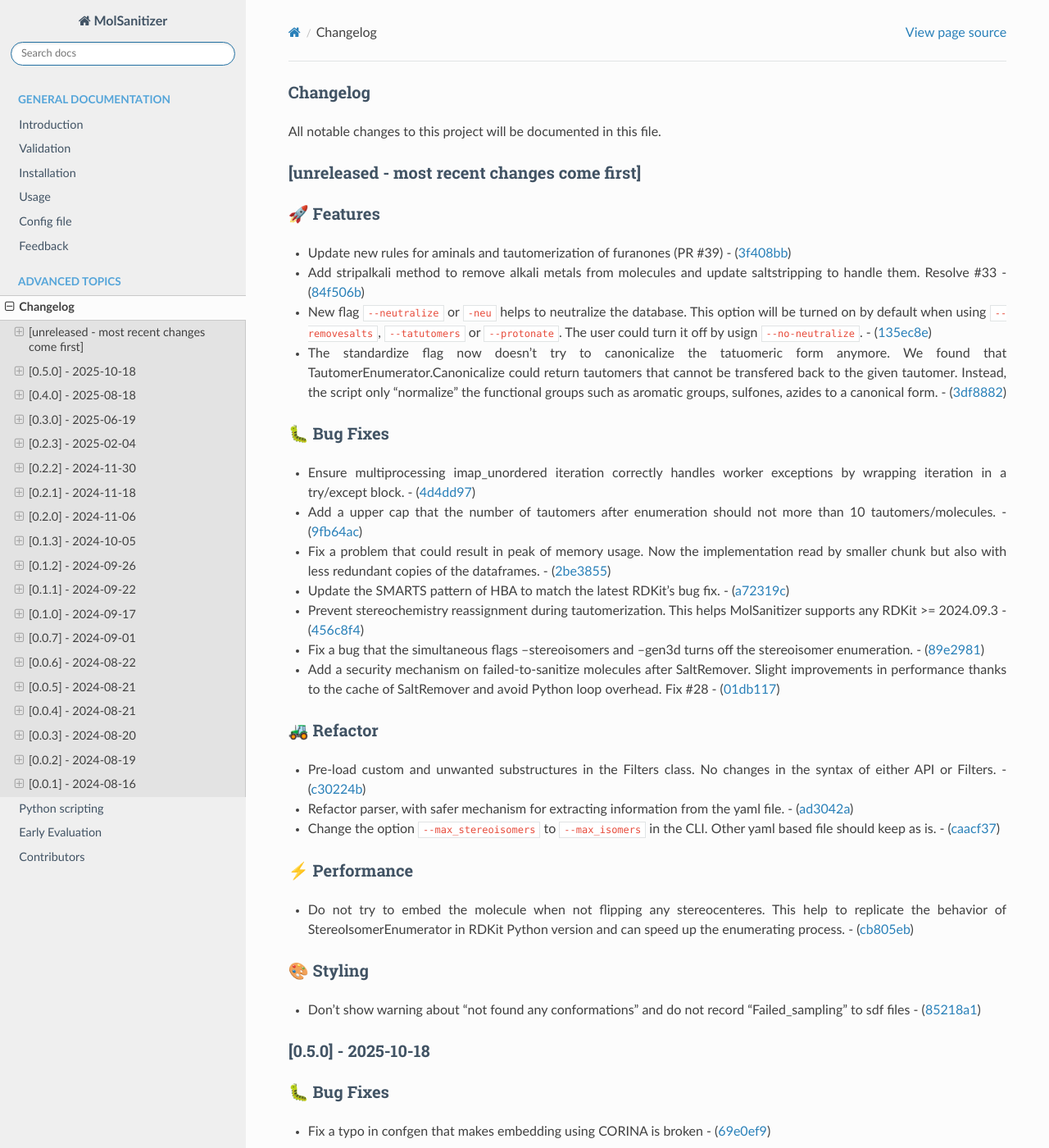
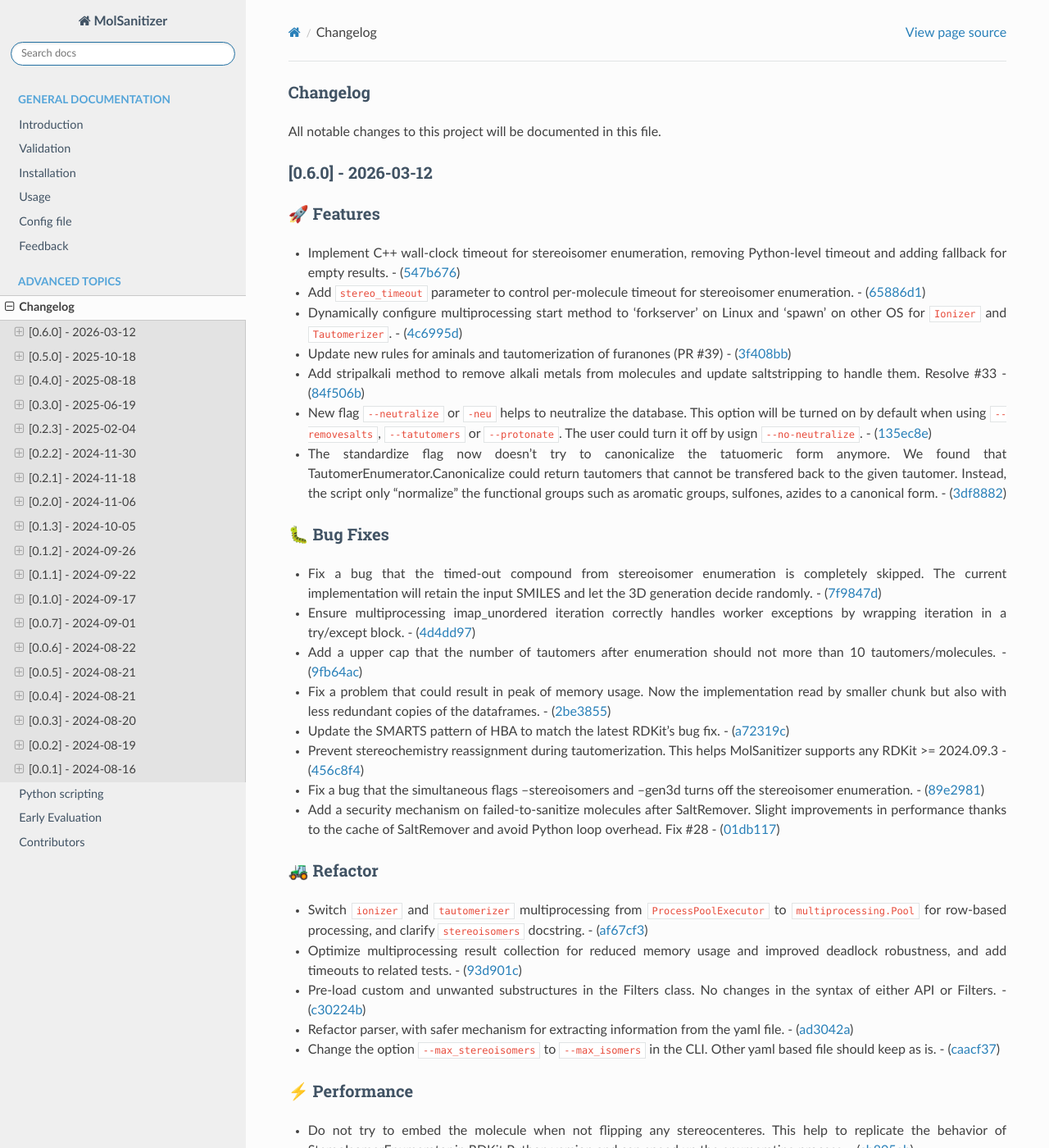
Before and after one commit to phonglam3103/msani-readthedocs, a Sphinx documentation site: the page built from docs/source/changes.rst, in a window 1280 px wide and 1400 px high. Shown: the whole window at 82% size. Built offline with Sphinx 7.4.7 and the Read the Docs theme 3.1.0, drawn with Linux system fonts in a browser that asks for light colours; formulas are drawn with MathJax 3.

Commit message:
Update changes.rst from the software repository

```diff
--- a/docs/source/changes.rst
+++ b/docs/source/changes.rst
@@ -3,12 +3,22 @@ Changelog
 
 All notable changes to this project will be documented in this file.
 
-[unreleased - most recent changes come first]
----------------------------------------------
+[0.6.0] - 2026-03-12
+--------------------
 
 🚀 Features
 ~~~~~~~~~~~
 
+-  Implement C++ wall-clock timeout for stereoisomer enumeration,
+   removing Python-level timeout and adding fallback for empty results.
+   -
+   (`547b676 <https://github.com/phonglam3103/MolSanitizer/commit/547b6765d79d4e56f65d9ce29eb2e632dc1afe9e>`__)
+-  Add ``stereo_timeout`` parameter to control per-molecule timeout for
+   stereoisomer enumeration. -
+   (`65886d1 <https://github.com/phonglam3103/MolSanitizer/commit/65886d1c3e6b2acf99ae769866479a0c1ebeaaed>`__)
+-  Dynamically configure multiprocessing start method to ‘forkserver’ on
+   Linux and ‘spawn’ on other OS for ``Ionizer`` and ``Tautomerizer``. -
+   (`4c6995d <https://github.com/phonglam3103/MolSanitizer/commit/4c6995db87dda466bcd7a7710f920e390bba3170>`__)
 -  Update new rules for aminals and tautomerization of furanones (PR
    #39) -
    (`3f408bb <https://github.com/phonglam3103/MolSanitizer/commit/3f408bbb716a536a44536974aa38b49d5d6b6985>`__)
@@ -30,6 +40,10 @@ All notable changes to this project will be documented in this file.
 🐛 Bug Fixes
 ~~~~~~~~~~~~
 
+-  Fix a bug that the timed-out compound from stereoisomer enumeration
+   is completely skipped. The current implementation will retain the
+   input SMILES and let the 3D generation decide randomly. -
+   (`7f9847d <https://github.com/phonglam3103/MolSanitizer/commit/7f9847ded1533f615b7c26df460c5856192d056a>`__)
 -  Ensure multiprocessing imap_unordered iteration correctly handles
    worker exceptions by wrapping iteration in a try/except block. -
    (`4d4dd97 <https://github.com/phonglam3103/MolSanitizer/commit/4d4dd9773cc8f4ba5041176b7ee6207f636c58bc>`__)
@@ -57,6 +71,14 @@ All notable changes to this project will be documented in this file.
 🚜 Refactor
 ~~~~~~~~~~~
 
+-  Switch ``ionizer`` and ``tautomerizer`` multiprocessing from
+   ``ProcessPoolExecutor`` to ``multiprocessing.Pool`` for row-based
+   processing, and clarify ``stereoisomers`` docstring. -
+   (`af67cf3 <https://github.com/phonglam3103/MolSanitizer/commit/af67cf3370fabaa3a0eedc5ce001f4d58e6e0783>`__)
+-  Optimize multiprocessing result collection for reduced memory usage
+   and improved deadlock robustness, and add timeouts to related tests.
+   -
+   (`93d901c <https://github.com/phonglam3103/MolSanitizer/commit/93d901c08ebb658f07839741464318970cc5d128>`__)
 -  Pre-load custom and unwanted substructures in the Filters class. No
    changes in the syntax of either API or Filters. -
    (`c30224b <https://github.com/phonglam3103/MolSanitizer/commit/c30224b5aa6e660b9f50d9ab3e5832d048ba1650>`__)
@@ -495,7 +519,7 @@ All notable changes to this project will be documented in this file.
    user want to use. -
    (`358e4dd <https://github.com/phonglam3103/MolSanitizer/commit/358e4dd0ce07ca6e3792eb8f4ea11945083555d5>`__)
 
-.. _section-5:
+.. _section-6:
 
 [0.2.1] - 2024-11-18
 --------------------
@@ -888,7 +912,7 @@ All notable changes to this project will be documented in this file.
    where no good conformations could be found (fused-ring systems) -
    (`d73bc8e <https://github.com/phonglam3103/MolSanitizer/commit/d73bc8e3559175e3daa7130e53e54c6b80f7678e>`__)
 
-.. _section-11:
+.. _section-12:
 
 [0.0.7] - 2024-09-01
 --------------------
```
Also changed, not shown: other parts of docs/source/changes.rst (+17 -15 lines).
